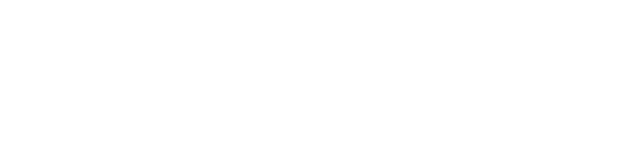
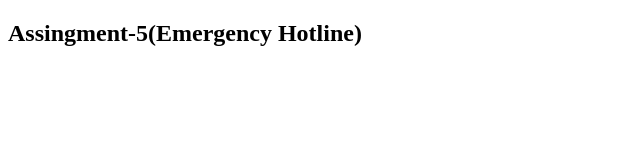
Before and after one commit to diponchakma1/assignment-5, a plain HTML site: page index.html in a window 1280 px wide. Shown: the whole page, without its empty margins (0-640 px from the left). Drawn offline with Linux system fonts and the light colour scheme.

Commit message:
assignment title added only

```diff
--- a/index.html
+++ b/index.html
@@ -4,11 +4,11 @@
 <head>
     <meta charset="UTF-8">
     <meta name="viewport" content="width=device-width, initial-scale=1.0">
-    <title>Document</title>
+    <title>Assingment-5(Emergency Hotline)</title>
 </head>
 
 <body>
-
+    <h2>Assingment-5(Emergency Hotline)</h2>
 </body>
 
 </html>
```
